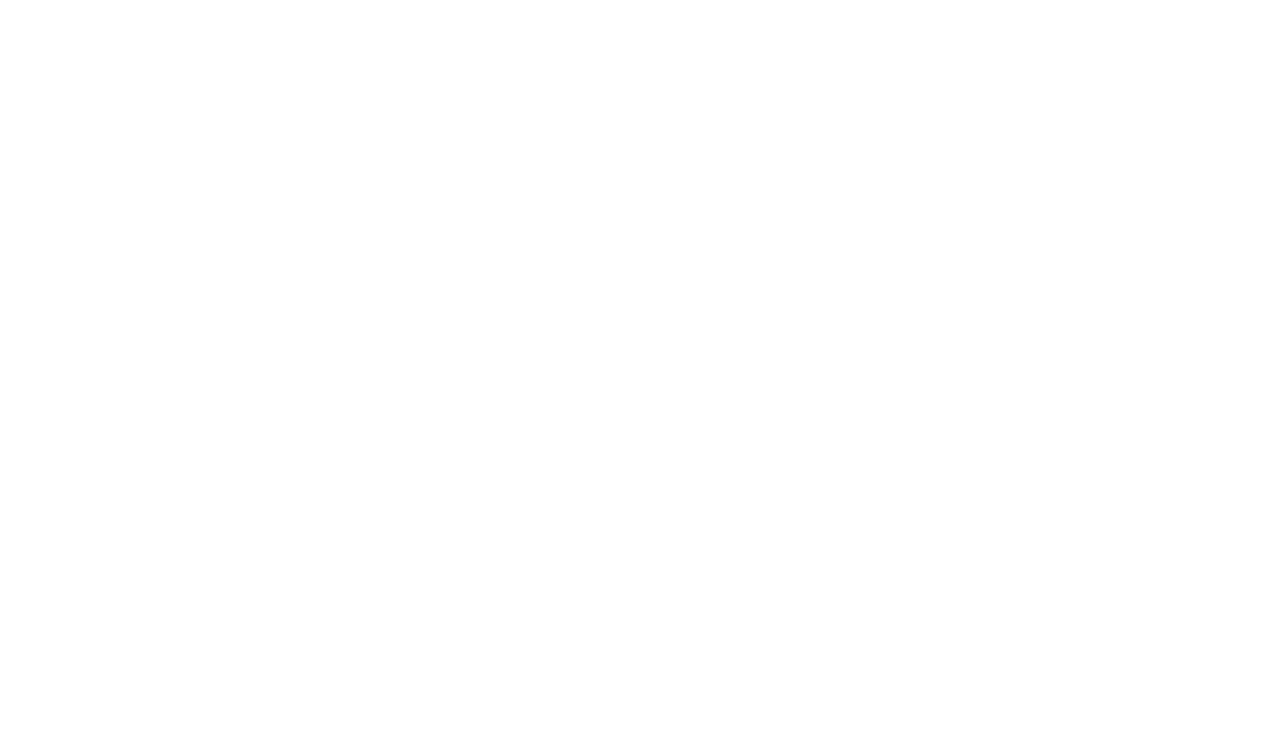
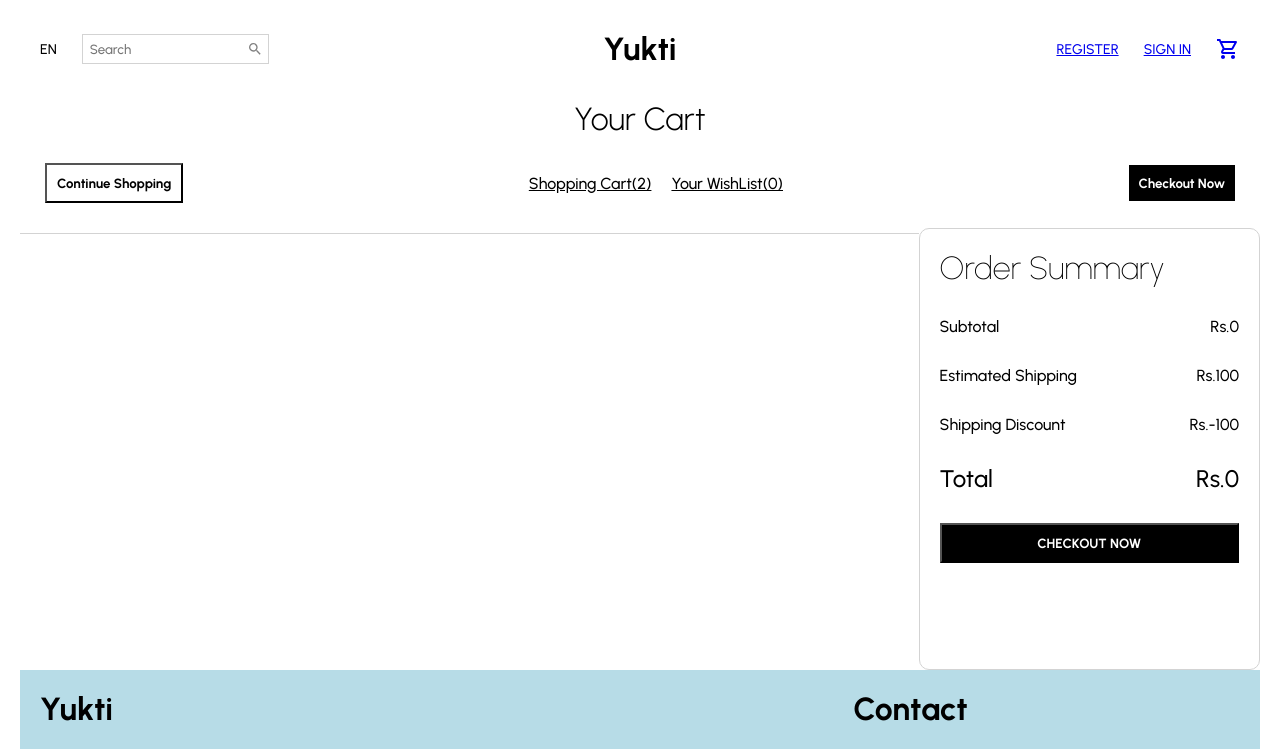
Before and after one commit to SujanMaga/E-Commerce_System, a React (Create React App) app in the folder frontend/: page /cart in a window 1280 px wide. Before the commit this address had no page. Shown: the top 749 px of the page. Built offline with nearby package versions, Linux system fonts and the light colour scheme.

Commit message:
fetch cart state to frontend

```diff
--- a/frontend/src/App.js
+++ b/frontend/src/App.js
@@ -10,6 +10,7 @@
 import Register from "./pages/Register";
 import ProductList from "./pages/ProductList";
 import Product from "./pages/Product";
+import Cart from "./pages/Cart";
 // import Cart from "./pages/Cart";
 
 const App = () => {
@@ -30,6 +31,7 @@
         <Route path="/products/:category" element={<ProductList />}></Route>
         <Route path="/product/:id" element={<Product />}></Route>
         <Route path="/products" element={<ProductList />}></Route>
+        <Route path="/cart" element={<Cart />}></Route>
       </Routes>
     </Router>
   );
--- a/frontend/src/components/Navbar.jsx
+++ b/frontend/src/components/Navbar.jsx
@@ -86,11 +86,13 @@
           <MenuItem>
             <Link to="/login">SIGN IN</Link>
           </MenuItem>
-          <MenuItem>
-            <Badge badgeContent={quantity} color="primary">
-              <ShoppingCartOutlined />
-            </Badge>
-          </MenuItem>
+          <Link to="/cart">
+            <MenuItem>
+              <Badge badgeContent={quantity} color="primary">
+                <ShoppingCartOutlined />
+              </Badge>
+            </MenuItem>
+          </Link>
         </Right>
       </Wrapper>
     </Container>
--- a/frontend/src/pages/Cart.jsx
+++ b/frontend/src/pages/Cart.jsx
@@ -1,11 +1,16 @@
 import { Add, Remove } from "@material-ui/icons";
 import React from "react";
+import { useSelector } from "react-redux";
 import styled from "styled-components";
+import Footer from "../components/Footer";
+import Navbar from "../components/Navbar";
 
 const Container = styled.div`
   padding: 20px;
 `;
-const Wrapper = styled.div``;
+const Wrapper = styled.div`
+  margin-top: 20px;
+`;
 const Title = styled.h1`
   font-weight: 300;
   text-align: center;
@@ -124,8 +129,10 @@
 `;
 
 const Cart = () => {
+  const cart = useSelector((state) => state.cart);
   return (
     <Container>
+      <Navbar />
       <Wrapper>
         <Title>Your Cart</Title>
         <Top>
@@ -138,65 +145,46 @@
         </Top>
         <Bottom>
           <Info>
+            {cart.products.map((product) => (
               <Product>
                 <ProductDetail>
-                <Image src="https://images.unsplash.com/photo-1542291026-7eec264c27ff?ixlib=rb-4.0.3&ixid=MnwxMjA3fDB8MHxwaG90by1wYWdlfHx8fGVufDB8fHx8&auto=format&fit=crop&w=1170&q=80" />
+                  <Image src={product.img} />
                   <Detail>
                     <ProductName>
-                    <b>Product:</b>Whatever
+                      <b>Product:</b>
+                      {product.title}
                     </ProductName>
                     <ProductId>
-                    <b>ID:</b>2323232
+                      <b>ID:</b>
+                      {product._id}
                     </ProductId>
-                  <ProductColor color="black" />
+                    <ProductColor color={product.color} />
 
                     <ProductSize>
-                    <b>Size:</b>14
+                      <b>Size:</b>
+                      {product.size}
                     </ProductSize>
                   </Detail>
                 </ProductDetail>
                 <PriceDetail>
                   <ProductAmountContainer>
                     <Add />
-                  <ProductAmount>2</ProductAmount>
+                    <ProductAmount>{product.quantity}</ProductAmount>
                     <Remove />
                   </ProductAmountContainer>
-                <ProductPrice>Rs.200</ProductPrice>
+                  <ProductPrice>
+                    Rs. {product.price * product.quantity}
+                  </ProductPrice>
                 </PriceDetail>
               </Product>
+            ))}
             <Hr />
-            <Product>
-              <ProductDetail>
-                <Image src="https://images.unsplash.com/photo-1542291026-7eec264c27ff?ixlib=rb-4.0.3&ixid=MnwxMjA3fDB8MHxwaG90by1wYWdlfHx8fGVufDB8fHx8&auto=format&fit=crop&w=1170&q=80" />
-                <Detail>
-                  <ProductName>
-                    <b>Product:</b>Whatever
-                  </ProductName>
-                  <ProductId>
-                    <b>ID:</b>2323232
-                  </ProductId>
-                  <ProductColor color="black" />
-
-                  <ProductSize>
-                    <b>Size:</b>14
-                  </ProductSize>
-                </Detail>
-              </ProductDetail>
-              <PriceDetail>
-                <ProductAmountContainer>
-                  <Add />
-                  <ProductAmount>2</ProductAmount>
-                  <Remove />
-                </ProductAmountContainer>
-                <ProductPrice>Rs.200</ProductPrice>
-              </PriceDetail>
-            </Product>
           </Info>
           <Summary>
             <SummaryTitle>Order Summary </SummaryTitle>
             <SummaryItem>
               <SummaryItemText>Subtotal</SummaryItemText>
-              <SummaryItemPrice>Rs.200</SummaryItemPrice>
+              <SummaryItemPrice>Rs.{cart.total}</SummaryItemPrice>
             </SummaryItem>
             <SummaryItem>
               <SummaryItemText>Estimated Shipping</SummaryItemText>
@@ -208,12 +196,13 @@
             </SummaryItem>
             <SummaryItem type="total">
               <SummaryItemText>Total</SummaryItemText>
-              <SummaryItemPrice>Rs.200</SummaryItemPrice>
+              <SummaryItemPrice>Rs.{cart.total}</SummaryItemPrice>
             </SummaryItem>
             <Button>CHECKOUT NOW</Button>
           </Summary>
         </Bottom>
       </Wrapper>
+      <Footer />
     </Container>
   );
 };
--- a/frontend/src/pages/Product.jsx
+++ b/frontend/src/pages/Product.jsx
@@ -121,7 +121,10 @@
   };
   const handleClick = () => {
     // Cart updating using redux
-    dispatch(addProduct({ product, quantity }));
+    dispatch(
+      // addProduct({ product, quantity, price: product.price * quantity })
+      addProduct({ ...product, quantity, color, size })
+    );
   };
   return (
     <Container>
--- a/frontend/src/redux/cartRedux.js
+++ b/frontend/src/redux/cartRedux.js
@@ -9,8 +9,8 @@
   reducers: {
     addProduct: (state, action) => {
       state.quantity += 1;
-      state.products.push(action.payload.product);
-      state.total += action.payload.price;
+      state.products.push(action.payload);
+      state.total += action.payload.price * action.payload.quantity;
     },
   },
 });
```
Lines whose indentation alone changed are shown as unchanged.
